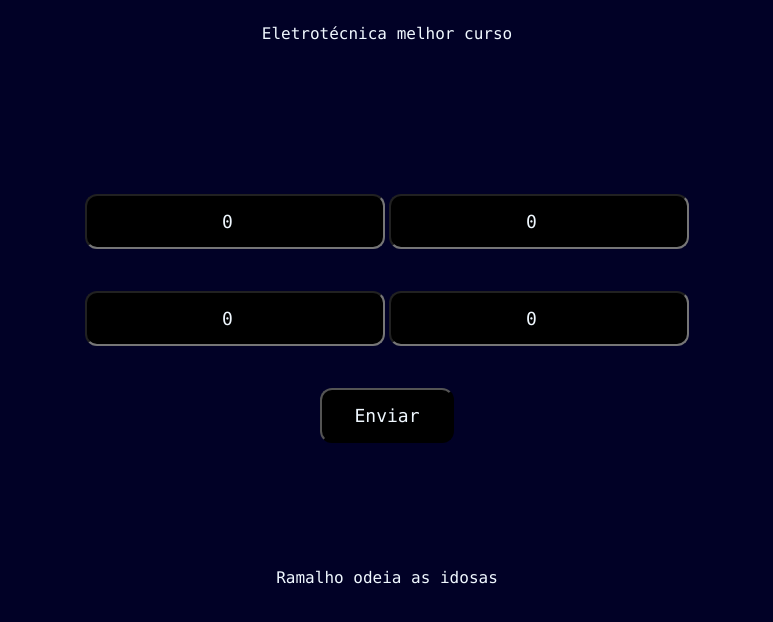
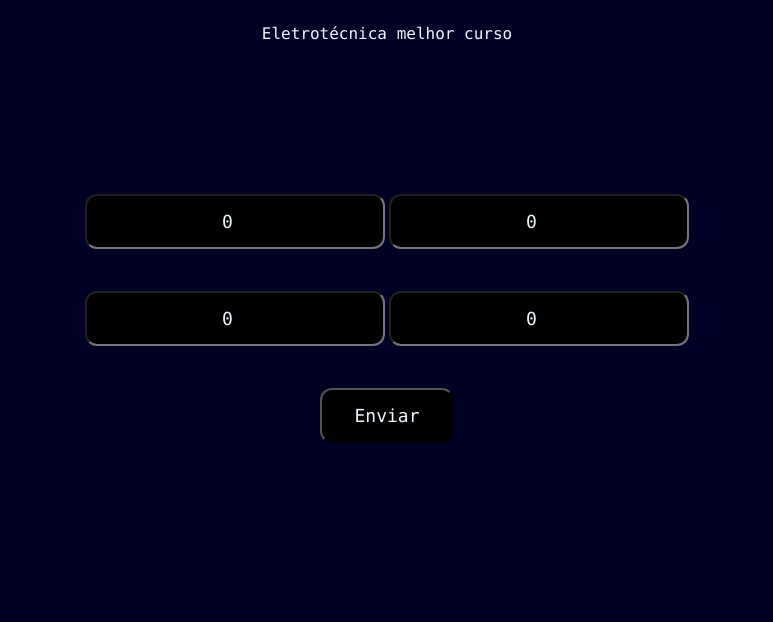
Before and after one commit to Eu-brabo/BttIFCalc, a plain HTML site: page index.html in a window 1280 px wide. Shown: the part 62-684 px from the top of the page, without its empty margins (253-1026 px from the left). Drawn offline with Linux system fonts and the light colour scheme.

Commit message:
Update style.css
Estilização do novo easter egg "Ramalho odeia idosas"

```diff
--- a/style.css
+++ b/style.css
@@ -30,3 +30,7 @@ div {
     border-radius: 12px;
     font-family: lucida console;
 }
+
+.ramalhopenis {
+    color: rgb(1, 1, 38);
+}
```
